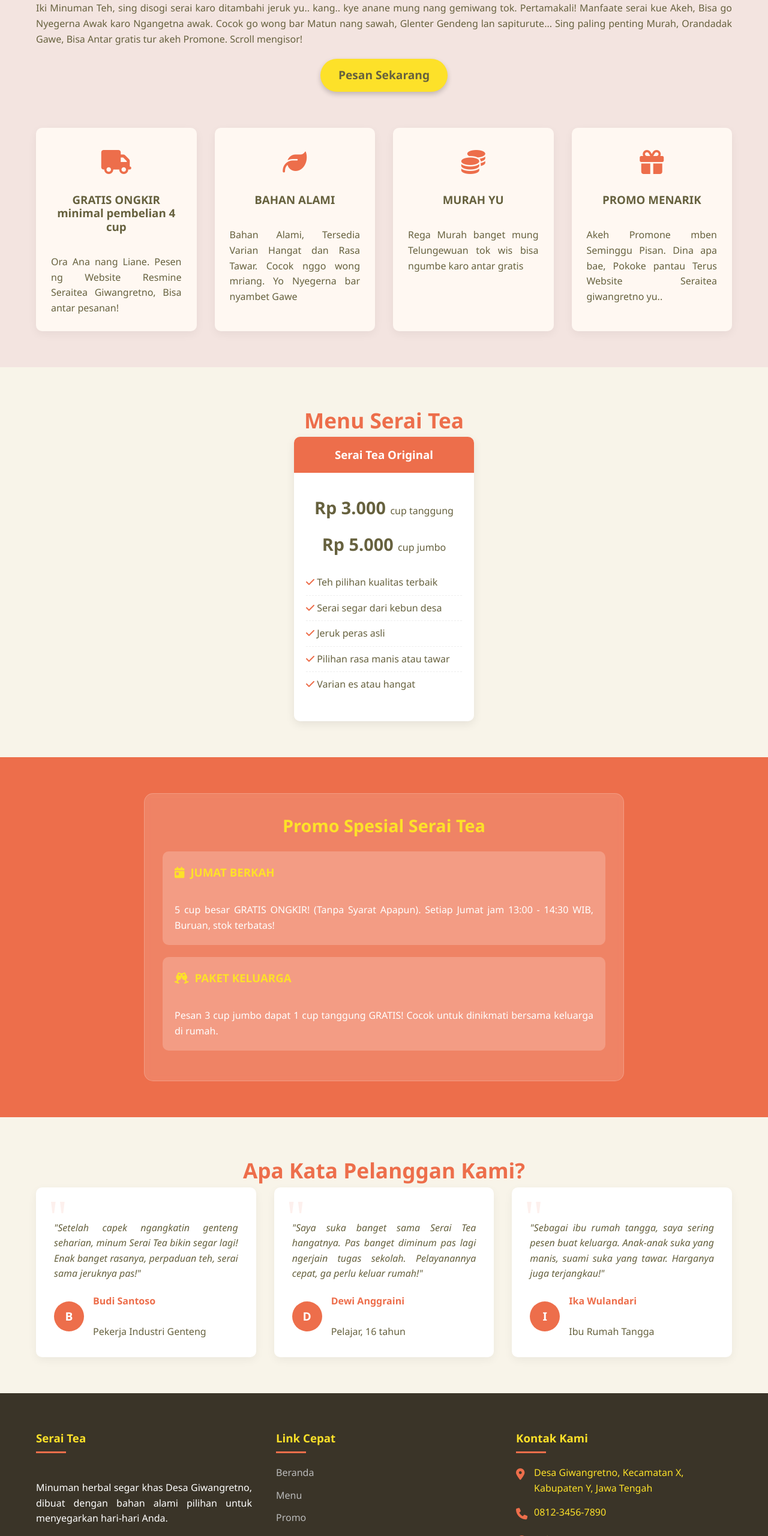
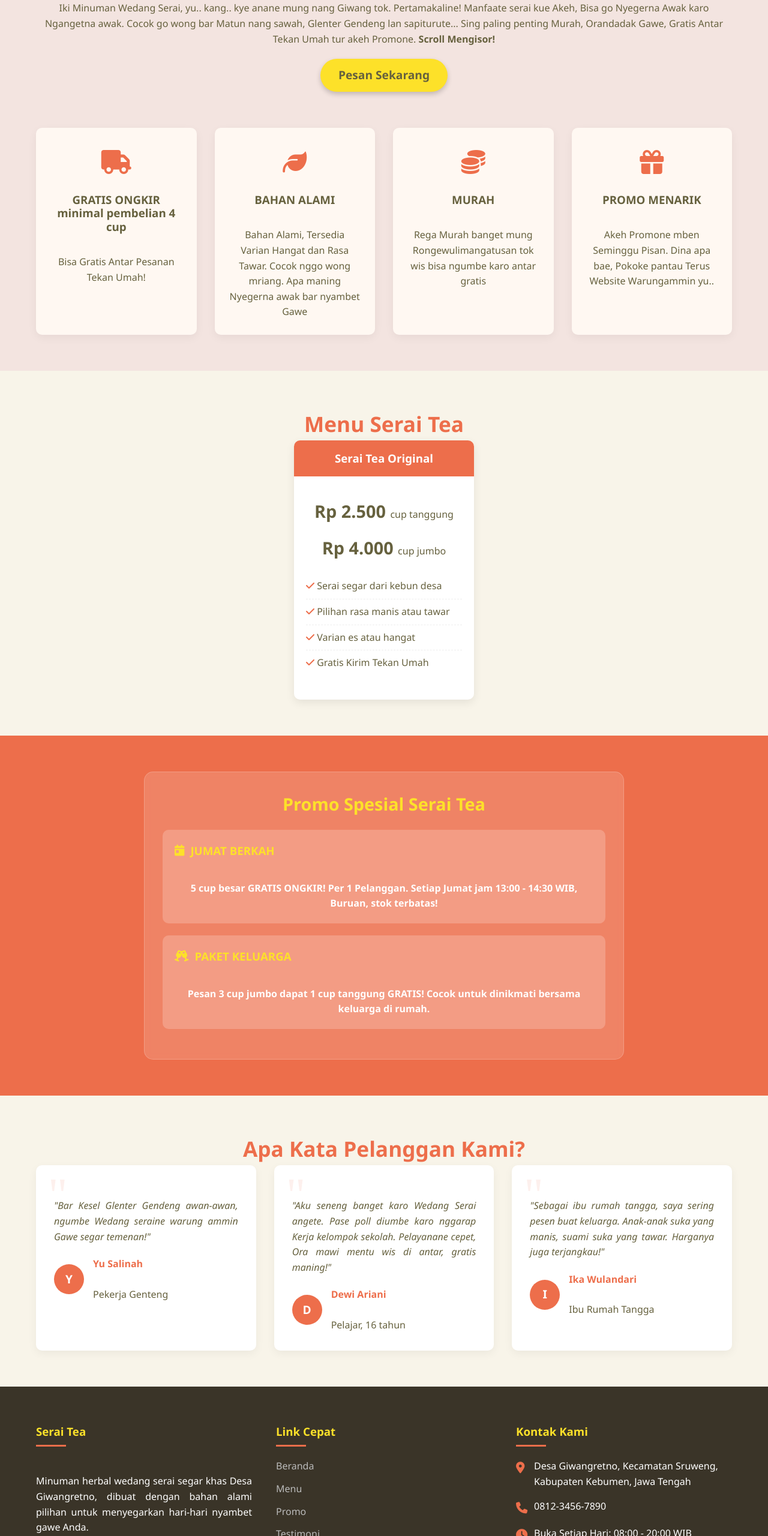
Before and after one commit to warungammin/Wedangserai, a plain HTML site: page assets/html/home.html in a window 1280 px wide. Shown: the part 240-2800 px from the top of the page at 60% size. Drawn offline with Linux system fonts and the light colour scheme.

Commit message:
Add files via upload

```diff
--- a/assets/html/home.html
+++ b/assets/html/home.html
@@ -16,14 +16,14 @@
                 <div class="logo-icon">
                 </div>
                 <div>
-                    <div class="logo-text">Wedang<span>serai</span></div>
+                    <div class="logo-text">Wedang<span class="serailogo">serai</span></div>
                     <div class="slogan">Warung Amin</div>
                 </div>
             </div>
             <div class="social-icons">
                 <a href="https://www.tiktok.com/@warungammin3?lang=id-ID" class="social-icon"><i class="fab fa-tiktok"></i></a>
                 <a href="https://www.facebook.com/profile.php?id=61577971996973" class="social-icon"><i class="fab fa-facebook"></i></a>
-                <a href="#" class="social-icon"><i class="fab fa-instagram"></i></a>
+                <a href="https://www.instagram.com/warungammin" class="social-icon"><i class="fab fa-instagram"></i></a>
             </div>
         </div>
     </header>
@@ -32,12 +32,12 @@
     <section class="features">
         <div class="container">
             <h2 class="section-title">Serai Tea, Apa kye?</h2>
-            <p>Iki Minuman Teh, sing disogi serai karo ditambahi jeruk yu.. kang..
-                kye anane mung nang gemiwang tok. Pertamakali!
+            <p>Iki Minuman Wedang Serai, yu.. kang..
+                kye anane mung nang Giwang tok. Pertamakaline!
                 Manfaate serai kue Akeh, Bisa go Nyegerna Awak karo Ngangetna
                 awak. Cocok go wong bar Matun nang sawah, Glenter Gendeng
                 lan sapiturute... Sing paling penting Murah, Orandadak Gawe,
-                Bisa Antar gratis tur akeh Promone. Scroll mengisor!
+                Gratis Antar Tekan Umah tur akeh Promone. <span class="kata">Scroll Mengisor!</span>
                 </p>
             <div style="text-align: center;">
                 <a href="../html/order.html" class="order-button">Pesan Sekarang</a>
@@ -48,7 +48,7 @@
                         <i class="fas fa-truck"></i>
                     </div>
                     <h3>GRATIS ONGKIR<br>minimal pembelian 4 cup</h3>
-                    <p>Ora Ana nang Liane. Pesen ng Website Resmine Seraitea Giwangretno, Bisa antar pesanan!</p>
+                    <p>Bisa Gratis Antar Pesanan Tekan Umah!</p>
                 </div>
 
                 <div class="feature-card">
@@ -56,15 +56,15 @@
                         <i class="fas fa-leaf"></i>
                     </div>
                     <h3>BAHAN ALAMI</h3>
-                    <p>Bahan Alami, Tersedia Varian Hangat dan Rasa Tawar. Cocok nggo wong mriang. Yo Nyegerna bar nyambet Gawe</p>
+                    <p>Bahan Alami, Tersedia Varian Hangat dan Rasa Tawar. Cocok nggo wong mriang. Apa maning Nyegerna awak bar nyambet Gawe</p>
                 </div>
 
                 <div class="feature-card">
                     <div class="feature-icon">
                         <i class="fas fa-coins"></i>
                     </div>
-                    <h3>MURAH YU</h3>
-                    <p>Rega Murah banget mung Telungewuan tok wis bisa ngumbe karo antar gratis</p>
+                    <h3>MURAH</h3>
+                    <p>Rega Murah banget mung Rongewulimangatusan tok wis bisa ngumbe karo antar gratis</p>
                 </div>
 
                 <div class="feature-card">
@@ -74,7 +74,7 @@
                     <h3>PROMO MENARIK</h3>
                     <p>Akeh Promone mben Seminggu Pisan.
                         Dina apa bae, Pokoke pantau Terus
-                        Website Seraitea giwangretno yu..</p>
+                        Website Warungammin yu..</p>
                 </div>
             </div>
         </div>
@@ -90,14 +90,13 @@
                         <h3>Serai Tea Original</h3>
                     </div>
                     <div class="menu-body">
-                        <div class="price">Rp 3.000 <small>cup tanggung</small></div>
-                        <div class="price">Rp 5.000 <small>cup jumbo</small></div>
+                        <div class="price">Rp 2.500 <small>cup tanggung</small></div>
+                        <div class="price">Rp 4.000 <small>cup jumbo</small></div>
                         <ul class="menu-details">
-                            <li><i class="fas fa-check" style="color: var(--primary);"></i> Teh pilihan kualitas terbaik</li>
                             <li><i class="fas fa-check" style="color: var(--primary);"></i> Serai segar dari kebun desa</li>
-                            <li><i class="fas fa-check" style="color: var(--primary);"></i> Jeruk peras asli</li>
                             <li><i class="fas fa-check" style="color: var(--primary);"></i> Pilihan rasa manis atau tawar</li>
                             <li><i class="fas fa-check" style="color: var(--primary);"></i> Varian es atau hangat</li>
+                            <li><i class="fas fa-check" style="color: var(--primary);"></i> Gratis Kirim Tekan Umah</li>
                         </ul>
                     </div>
                 </div>
@@ -112,12 +111,12 @@
 
                 <div class="promo-item">
                     <h3><i class="fas fa-calendar-day"></i> JUMAT BERKAH</h3>
-                    <p>5 cup besar GRATIS ONGKIR! (Tanpa Syarat Apapun). Setiap Jumat jam 13:00 - 14:30 WIB, Buruan, stok terbatas!</p>
+                    <p class="tulisan-kandel">5 cup besar GRATIS ONGKIR! Per 1 Pelanggan. Setiap Jumat jam 13:00 - 14:30 WIB, Buruan, stok terbatas!</p>
                 </div>
 
                 <div class="promo-item">
                     <h3><i class="fas fa-glass-cheers"></i> PAKET KELUARGA</h3>
-                    <p>Pesan 3 cup jumbo dapat 1 cup tanggung GRATIS! Cocok untuk dinikmati bersama keluarga di rumah.</p>
+                    <p class="tulisan-kandel">Pesan 3 cup jumbo dapat 1 cup tanggung GRATIS! Cocok untuk dinikmati bersama keluarga di rumah.</p>
                 </div>
             </div>
         </div>
@@ -130,22 +129,25 @@
 
             <div class="testimonial-grid">
                 <div class="testimonial-card">
-                    <p class="testimonial-text">"Setelah capek ngangkatin genteng seharian, minum Serai Tea bikin segar lagi! Enak banget rasanya, perpaduan teh, serai sama jeruknya pas!"</p>
+                    <p class="testimonial-text">"Bar Kesel Glenter Gendeng awan-awan,
+                         ngumbe Wedang seraine warung ammin Gawe segar temenan!"</p>
                     <div class="testimonial-author">
-                        <div class="author-avatar">B</div>
+                        <div class="author-avatar">Y</div>
                         <div class="author-info">
-                            <h4>Budi Santoso</h4>
-                            <p>Pekerja Industri Genteng</p>
+                            <h4>Yu Salinah</h4>
+                            <p>Pekerja Genteng</p>
                         </div>
                     </div>
                 </div>
 
                 <div class="testimonial-card">
-                    <p class="testimonial-text">"Saya suka banget sama Serai Tea hangatnya. Pas banget diminum pas lagi ngerjain tugas sekolah. Pelayanannya cepat, ga perlu keluar rumah!"</p>
+                    <p class="testimonial-text">"Aku seneng banget karo Wedang Serai angete.
+                         Pase poll diumbe karo nggarap Kerja kelompok sekolah.
+                          Pelayanane cepet, Ora mawi mentu wis di antar, gratis maning!"</p>
                     <div class="testimonial-author">
                         <div class="author-avatar">D</div>
                         <div class="author-info">
-                            <h4>Dewi Anggraini</h4>
+                            <h4>Dewi Ariani</h4>
                             <p>Pelajar, 16 tahun</p>
                         </div>
                     </div>
@@ -171,11 +173,11 @@
             <div class="footer-grid">
                 <div class="footer-section">
                     <h3>Serai Tea</h3>
-                    <p>Minuman herbal segar khas Desa Giwangretno, dibuat dengan bahan alami pilihan untuk menyegarkan hari-hari Anda.</p>
+                    <p>Minuman herbal wedang serai segar khas Desa Giwangretno, dibuat dengan bahan alami pilihan untuk menyegarkan hari-hari nyambet gawe Anda.</p>
                     <div class="social-icons" style="margin-top: 20px;">
                         <a href="https://www.tiktok.com/@warungammin3?lang=id-ID" class="social-icon"><i class="fab fa-tiktok"></i></a>
                         <a href="https://www.facebook.com/profile.php?id=61577971996973" class="social-icon"><i class="fab fa-facebook"></i></a>
-                        <a href="#" class="social-icon"><i class="fab fa-instagram"></i></a>
+                        <a href="https://www.instagram.com/warungammin" class="social-icon"><i class="fab fa-instagram"></i></a>
                     </div>
                 </div>
 
@@ -195,7 +197,7 @@
                     <ul class="contact-info">
                         <li>
                             <span class="contact-icon"><i class="fas fa-map-marker-alt"></i></span>
-                            <span>Desa Giwangretno, Kecamatan X, Kabupaten Y, Jawa Tengah</span>
+                            <span>Desa Giwangretno, Kecamatan Sruweng, Kabupaten Kebumen, Jawa Tengah</span>
                         </li>
                         <li>
                             <span class="contact-icon"><i class="fas fa-phone"></i></span>
@@ -214,7 +216,7 @@
             </div>
 
             <div class="copyright">
-                &copy; 2023 Serai Tea - Minuman Herbal Segar Desa Giwangretno. All Rights Reserved.
+                &copy; 2025 Wedang Serai - Warung Ammin Giwangretno. All Rights Reserved.
             </div>
         </div>
     </footer>
--- a/assets/style/home.css
+++ b/assets/style/home.css
@@ -16,13 +16,13 @@
   border-radius: 10px;
   padding: 25px;
   text-align: center;
-    box-shadow: 0 5px 15px rgba(0,0,0,0.05);
+  box-shadow: 0 5px 15px rgba(0, 0, 0, 0.05);
   transition: transform 0.3s, box-shadow 0.3s;
 }
 
 .feature-card:hover {
   transform: translateY(-10px);
-    box-shadow: 0 10px 25px rgba(0,0,0,0.1);
+  box-shadow: 0 10px 25px rgba(0, 0, 0, 0.1);
 }
 
 .feature-icon {
@@ -51,10 +51,13 @@
 }
 
 p {
-    text-align: justify;
+  text-align: center;
   padding-top: 25px;
 }
 
+.kata {
+  font-weight: bold;
+}
 
 .order-button {
   background-color: var(--secondary);
@@ -67,13 +70,13 @@ p {
   text-decoration: none;
   font-size: 1.2rem;
   transition: all 0.3s;
-    box-shadow: 0 4px 8px rgba(0,0,0,0.2);
+  box-shadow: 0 4px 8px rgba(0, 0, 0, 0.2);
 }
 
 .order-button:hover {
-    transform: translateY(-3px);
-    box-shadow: 0 6px 12px rgba(0,0,0,0.3);
-    background-color: var(--light);
+  box-shadow: none;
+  background-color: #f3e4e0;
+  backdrop-filter: blur(5px);
 }
 
 .fade-out {
@@ -81,7 +84,6 @@ p {
   transform: scale(0.95);
   transition: opacity 0.4s ease, transform 0.4s ease;
 }
-
 
 .menu-container {
   display: flex;
@@ -94,7 +96,7 @@ p {
   background: white;
   border-radius: 10px;
   overflow: hidden;
-    box-shadow: 0 5px 15px rgba(0,0,0,0.08);
+  box-shadow: 0 5px 15px rgba(0, 0, 0, 0.08);
   width: 300px;
   transition: transform 0.3s;
 }
@@ -158,7 +160,6 @@ p {
   margin: 0 auto;
   backdrop-filter: blur(5px);
   border: 1px solid rgba(255, 255, 255, 0.2);
-
 }
 
 .promo-title {
@@ -183,6 +184,10 @@ p {
   gap: 10px;
 }
 
+.tulisan-kandel {
+  font-weight: bold;
+}
+
 /* Testimonials Section */
 .testimonials {
   padding: 60px 0;
@@ -199,7 +204,7 @@ p {
   background: white;
   border-radius: 10px;
   padding: 30px;
-    box-shadow: 0 5px 15px rgba(0,0,0,0.05);
+  box-shadow: 0 5px 15px rgba(0, 0, 0, 0.05);
   position: relative;
 }
 
@@ -271,7 +276,7 @@ footer {
 }
 
 .footer-section h3::after {
-    content: '';
+  content: "";
   position: absolute;
   bottom: 0;
   left: 0;
@@ -318,7 +323,7 @@ footer {
 .copyright {
   text-align: center;
   padding-top: 30px;
-    border-top: 1px solid rgba(255,255,255,0.1);
+  border-top: 1px solid rgba(255, 255, 255, 0.1);
   color: #999;
   font-size: 0.9rem;
 }
--- a/assets/style/style.css
+++ b/assets/style/style.css
@@ -55,10 +55,9 @@ header {
   letter-spacing: 1px;
   text-shadow: 1px 1px 3px rgba(0, 0, 0, 0.3);
 }
-span {
+.serailogo {
   color: var(--secondary);
 }
-
 .slogan {
   color: white;
   font-style: italic;
```
Also changed, not shown: assets/html/order.html (+5 -15 lines), assets/script/order.js (+108 -85 lines), assets/style/order.css (+16 -9 lines). Lines whose indentation alone changed are shown as unchanged.
